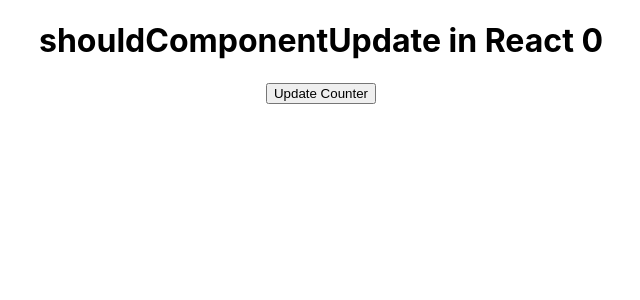
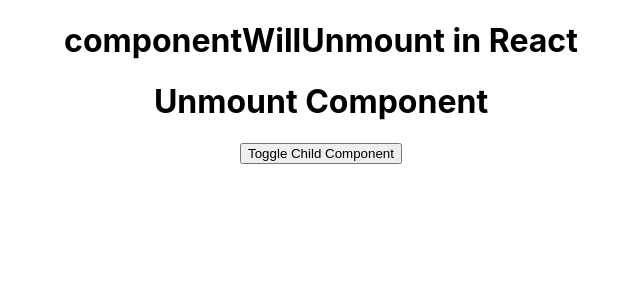
Before and after one commit to Deepakiit17/React_Tutorial, a React (Create React App) app: page / in a window 1280 px wide. Shown: the top 300 px of the page, without its empty margins (319-959 px from the left). Built offline with nearby package versions, Linux system fonts and the light colour scheme.

Commit message:
componentWillUnmount life cycle method

```diff
--- a/src/App.js
+++ b/src/App.js
@@ -1,25 +1,21 @@
 import React from "react";
 import "./App.css";
+import Unmount from "./Components/Unmount";
 
 class App extends React.Component {
   constructor() {
     super();
     this.state = {
-      count: 0,
+      show: true,
     };
-  }
-  shouldComponentUpdate() {
-    console.warn("shouldComponentUpdate", this.state.count);
-    if (this.state.count > 5 && this.state.count < 10) {
-      return true;
-    }
   }
   render() {
     return (
       <div className="App">
-        <h1>shouldComponentUpdate in React {this.state.count}</h1>
-        <button onClick={() => this.setState({ count: this.state.count + 1 })}>
-          Update Counter
+        <h1>componentWillUnmount in React </h1>
+        {this.state.show ? <Unmount /> : <h1>Child Component Removed</h1>}
+        <button onClick={() => this.setState({ show: !this.state.show })}>
+          Toggle Child Component
         </button>
       </div>
     );
--- /dev/null
+++ b/src/Components/Unmount.js
@@ -0,0 +1,16 @@
+import React from "react";
+
+class Unmount extends React.Component {
+  componentWillUnmount() {
+    console.warn("componentWillUnmount called");
+  }
+  render() {
+    return (
+      <div>
+        <h1>Unmount Component</h1>
+      </div>
+    );
+  }
+}
+
+export default Unmount;
```
